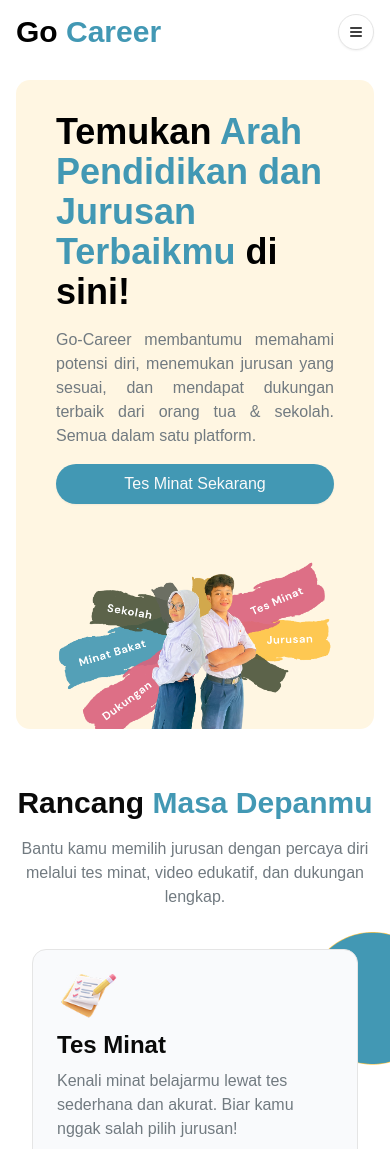
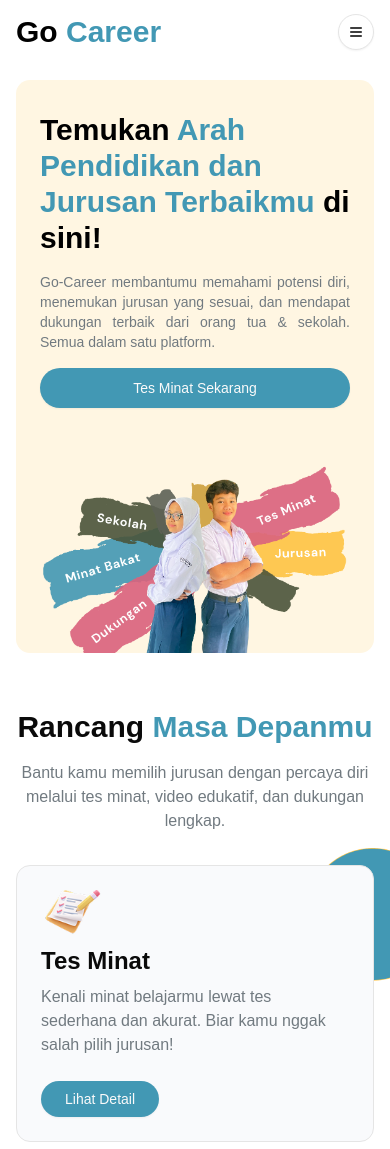
Before and after one commit to DanielRickyA/gocareer_frontend, a React (Vite) app: page /home in a window 390 px wide. Shown: the top 1149 px of the page. Built offline with nearby package versions, Linux system fonts and the light colour scheme.

Commit message:
Perbaikan Tampilan Mobile

```diff
--- a/src/page/landing_page/FiturWebsite.tsx
+++ b/src/page/landing_page/FiturWebsite.tsx
@@ -45,12 +45,12 @@ function FiturWebsite() {
           Bantu kamu memilih jurusan dengan percaya diri melalui tes minat,
           video edukatif, dan dukungan lengkap.
         </p>
-        <div className="flex flex-wrap justify-center w-full mt-10">
+        <div className="flex flex-wrap justify-center w-full mt-8">
           {fiturList.map((fitur, index) => {
             return (
               <div
                 key={index}
-                className="flex flex-col items-center mb-8 px-4 sm:w-1/2 lg:w-1/3 sm:max-w-xs"
+                className="flex flex-col items-center mb-6 md:mb-8 px-0 md:px-4 sm:w-1/2 lg:w-1/3 sm:max-w-xs"
               >
                 <Card className="bg-[#F9FAFC] flex flex-col h-full shadow-none border-[0.3px] w-full z-20">
                   <CardContent className="flex flex-col h-full">
--- a/src/page/landing_page/LandingPage.tsx
+++ b/src/page/landing_page/LandingPage.tsx
@@ -7,24 +7,24 @@ function LandingPage() {
   return (
     <>
       <div className="container mx-auto max-w-6xl px-4 md:px-0 py-4">
-        <Card className="bg-secondary p-0 px-10 z-10 shadow-none border-0">
+        <Card className="bg-secondary p-0 px-6 md:px-10 z-10 shadow-none border-0">
           <CardContent className="p-0">
             <div className="flex flex-col md:flex-row items-start gap-10 h-full">
               <div className="text-black w-full md:w-[80%] pt-8 pb-4">
-                <h1 className="text-4xl font-semibold ">
+                <h1 className="text-3xl md:text-4xl font-semibold ">
                   Temukan{" "}
                   <span className="text-primary">
                     Arah Pendidikan dan Jurusan Terbaikmu
                   </span>{" "}
                   di sini!
                 </h1>
-                <p className="text-base text-justify mt-4 text-description">
+                <p className="text-sm md:text-base text-justify mt-4 text-description">
                   Go-Career membantumu memahami potensi diri, menemukan jurusan
                   yang sesuai, dan mendapat dukungan terbaik dari orang tua &
                   sekolah. Semua dalam satu platform.
                 </p>
                 <Button
-                  className="bg-primary rounded-full mt-4 w-full md:w-auto text-[16px] font-medium"
+                  className="bg-primary rounded-full mt-4 w-full md:w-auto  md:text-[16px] font-medium"
                   size={"lg"}
                 >
                   Tes Minat Sekarang
--- a/src/page/slash_screen/SplashScreen.tsx
+++ b/src/page/slash_screen/SplashScreen.tsx
@@ -36,7 +36,9 @@ function SplashScreen() {
         <p className="text-5xl font-semibold text-center">
           Go <span className="text-primary">Career</span>
         </p>
-        <Progress value={progress} className="mt-5 w-full" />
+        <div className="w-full px-8 md:px-0">
+          <Progress value={progress} className="mt-5 w-full" />
+        </div>
       </div>
     </div>
   );
```
